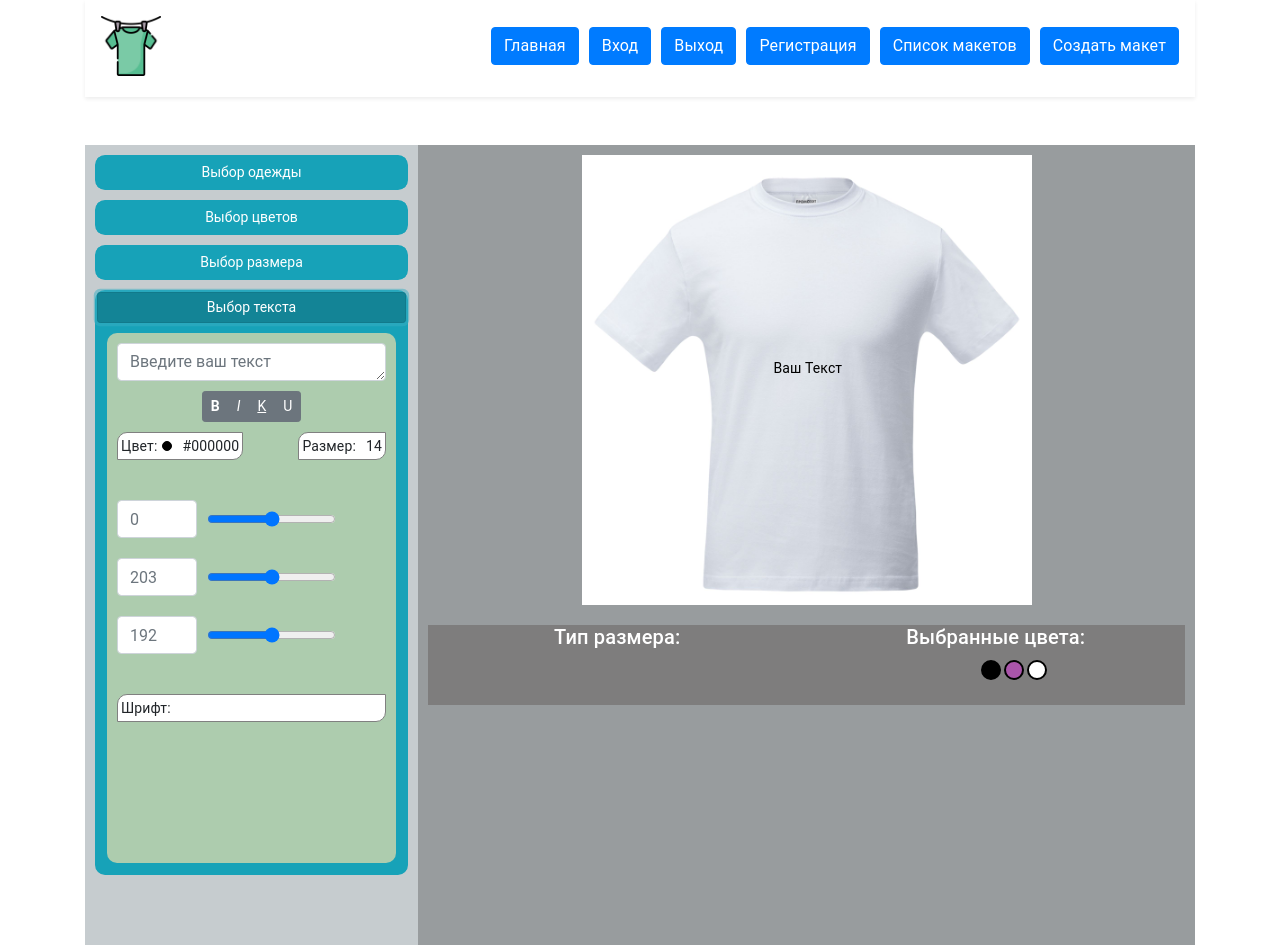
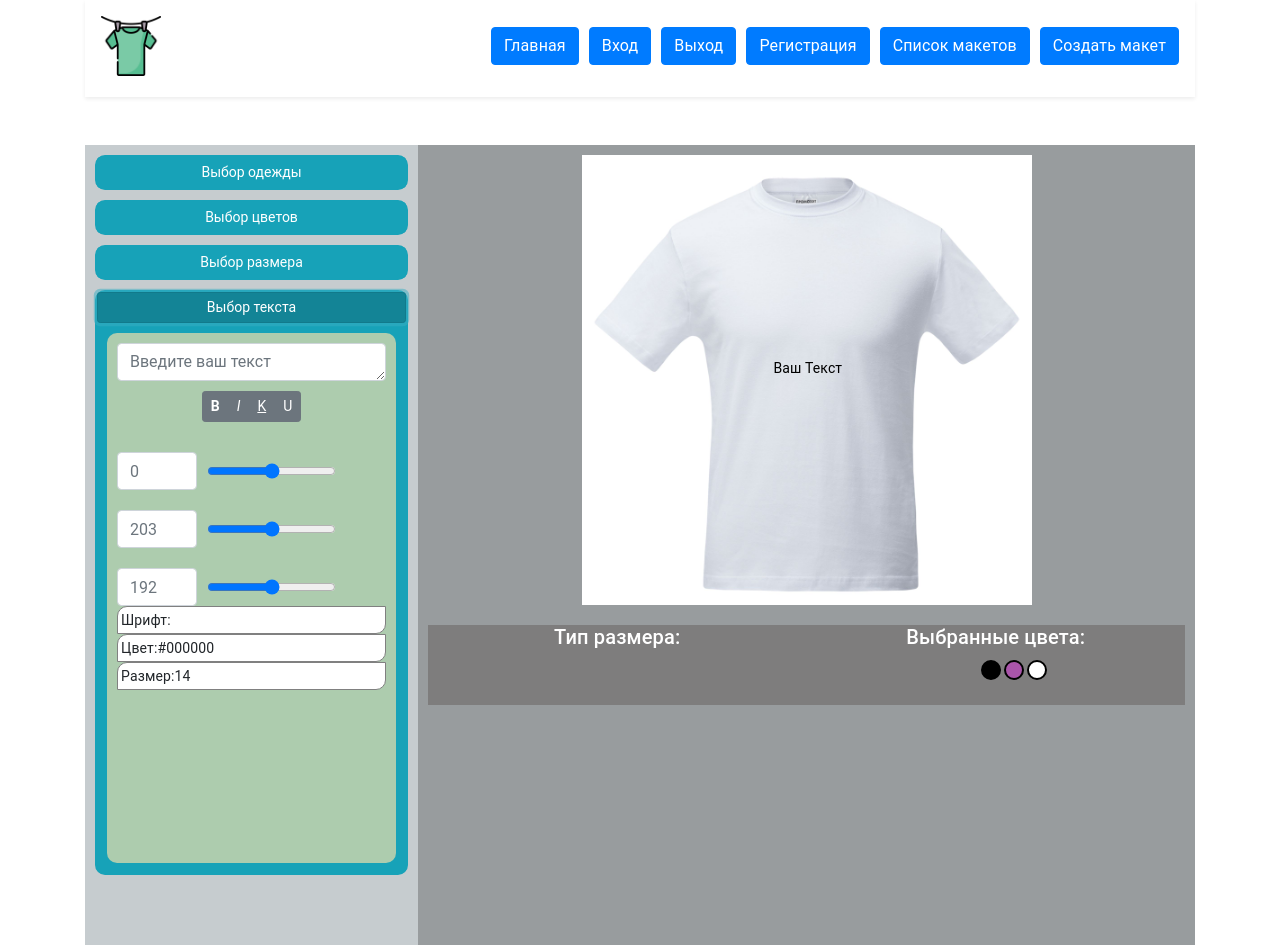
Before and after one commit to PIPSKVIK/my-print, a Vue app: page /layout-constructor in a window 1280 px wide. Both pictures are taken after a click on the button "Выбор текста". Built offline with nearby package versions, Linux system fonts and the light colour scheme; a web font is replaced by a local one.

Commit message:
Сделал общий компонент для функционала выбора цветов, размеров и шрифтов

```diff
--- a/src/components/constructorPanelWithFunctionality/TypeText.vue
+++ b/src/components/constructorPanelWithFunctionality/TypeText.vue
@@ -10,35 +10,8 @@
           v-model="chengePrintText"
         />
       </div>
-
       <!-- кнопки управлением Начертиание -->
       <BaseFontStyleOptionsButton/>
-
-      <!-- select выбора цвета и Шрифтов -->
-      <div class="type-text__section-select">
-        <BaseSelect
-          @select="changeSelectedOptions('Color', $event)"
-          :options="allOptionsColors"
-          class="type-text"
-        >
-          <template v-slot:title>
-            <span>Цвет: </span>
-            <div class="type-text__color" :style="{ 'background': getSelectedColor }"></div>
-            <span class="tepe-text__name"> {{ getSelectedColor }} </span>
-          </template>
-        </BaseSelect>
-
-        <BaseSelect
-          @select="changeSelectedOptions('Size', $event)"
-          :options="allOptionsSize"
-          class="type-size"
-        >
-          <template v-slot:title>
-            <span>Размер: </span>
-            <span class="type-size__name"> {{ getSelectedSize }} </span>
-          </template>
-        </BaseSelect>
-      </div>
 
       <!-- Позиционирование текста -->
       <div class="type-text__text-position">
@@ -75,54 +48,30 @@
           </div>
         </div>
       </div>
-      <!-- Тип шрифта -->
-      <div class="type-text__fonts">
-        <BaseSelect
-          :options="allTypeFontFamily"
-          @select="changeSelectedOptions('Fonts', $event)"
-        >
-          <template v-slot:title>
-            <span>Шрифт: </span>
-            <span class="type-text__fonts-name"> {{ getSelectedFonts }} </span>
-          </template>
-        </BaseSelect>
-      </div>
+
+      <!-- select выбора Цветов, Размеров, Шрифтов -->
+      <managerBaseSelectTextOptions class="type-text__section-select"/>
     </div>
   </div>
 </template>
 
 <script>
-import { BaseTextarea, BaseSelect, BaseInput } from '@/components/baseUi'
+import { BaseTextarea, BaseInput } from '@/components/baseUi'
 import { BaseFontStyleOptionsButton } from '@/components/baseBootstrapComponents'
+import managerBaseSelectTextOptions from '@/components/managerComponents/managerBaseSelectTextOptions'
 import { mapGetters } from 'vuex'
 
 export default {
   name: 'TypeText',
   components: {
     BaseTextarea,
-    BaseSelect,
     BaseInput,
-    BaseFontStyleOptionsButton
-  },
-  props: {
-    allOptionsColors: {
-      type: Array
-    },
-    allOptionsSize: {
-      type: Array
-    },
-    allTypeFontFamily: {
-      type: Array
-    }
+    BaseFontStyleOptionsButton,
+    managerBaseSelectTextOptions
   },
   data () {
     return {
       selectColors: ''
-    }
-  },
-  methods: {
-    changeSelectedOptions (type, event) {
-      this.$store.commit('changeSelectedOptions', { type, event })
     }
   },
   computed: {
@@ -161,10 +110,7 @@ export default {
     ...mapGetters([
       'getTextRotate',
       'getTextPositionX',
-      'getTextPositionY',
-      'getSelectedSize',
-      'getSelectedColor',
-      'getSelectedFonts'
+      'getTextPositionY'
     ])
   }
 }
@@ -177,12 +123,6 @@ export default {
     min-height: 530px;
     margin: 10px;
     border-radius: 10px;
-  }
-
-  .type-text__section-select {
-    display: flex;
-    justify-content: space-between;
-    margin-bottom: 20px;
   }
 
   .rotate {
@@ -204,10 +144,6 @@ export default {
   }
 
   .tepe-text__name {
-    margin-left: 10px;
-  }
-
-  .type-size__name {
     margin-left: 10px;
   }
 
@@ -241,12 +177,4 @@ export default {
     margin: 20px 0 0 10px;
   }
 
-  .type-text__fonts {
-    margin-top: 40px;
-  }
-
-  .type-text__fonts-name {
-    margin-left: 10px;
-  }
-
 </style>
--- /dev/null
+++ b/src/components/managerComponents/managerBaseSelectTextOptions.vue
@@ -0,0 +1,65 @@
+<template>
+  <div>
+    <BaseSelect
+      class="type-font"
+      @select="changeSelectedOptions('Fonts', $event)"
+      :options="allTypeFontFamily">
+      <template v-slot:title>
+        <span>Шрифт: </span>
+        <span class="type-text__fonts-name"> {{ getSelectedFonts }} </span>
+      </template>
+    </BaseSelect>
+
+    <BaseSelect
+      class="type-color"
+      @select="changeSelectedOptions('Color', $event)"
+      :options="allOptionsColors">
+      <template v-slot:title>
+        <span>Цвет: </span>
+        <div class="type-text__color" :style="{ 'background': getSelectedColor }"></div>
+        <span class="tepe-text__name"> {{ getSelectedColor }} </span>
+      </template>
+    </BaseSelect>
+
+    <BaseSelect
+      class="type-size"
+      @select="changeSelectedOptions('Size', $event)"
+      :options="allOptionsSize">
+      <template v-slot:title>
+        <span>Размер: </span>
+        <span class="type-size__name"> {{ getSelectedSize }} </span>
+      </template>
+    </BaseSelect>
+  </div>
+</template>
+
+<script>
+import { BaseSelect } from '@/components/baseUi'
+import { mapGetters } from 'vuex'
+
+export default {
+  name: 'managerBaseSelectTextOptions',
+  components: {
+    BaseSelect
+  },
+  methods: {
+    changeSelectedOptions (type, event) {
+      this.$store.commit('changeSelectedOptions', { type, event })
+    }
+  },
+  computed: {
+    ...mapGetters([
+      'getSelectedSize',
+      'getSelectedColor',
+      'getSelectedFonts',
+      'allTypeFontFamily',
+      'allOptionsColors',
+      'allOptionsSize'
+    ])
+  }
+}
+</script>
+
+<style lang="scss" scoped>
+
+</style>
```
